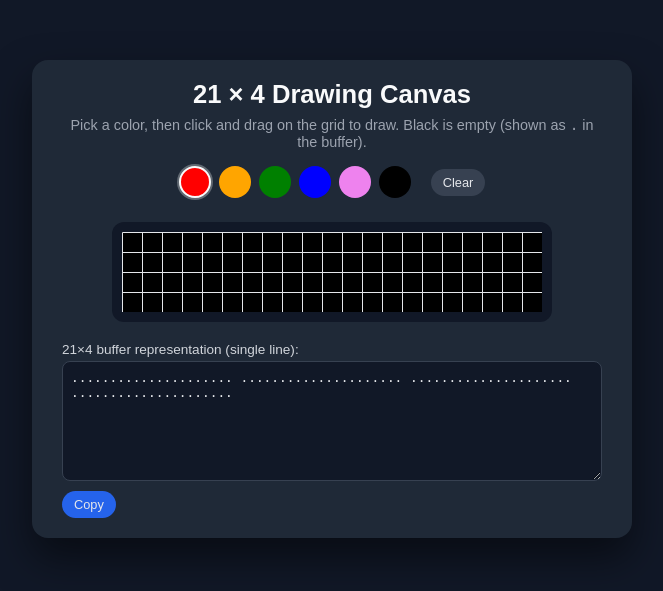
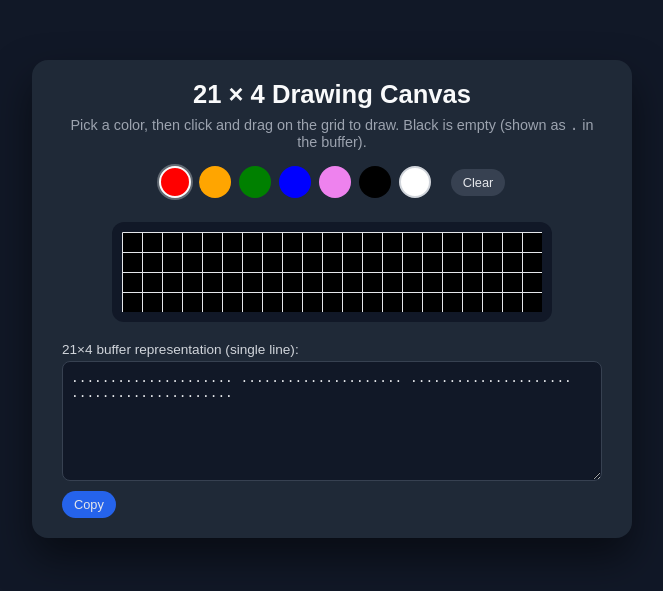
Before and after one commit to anonMous3/dggVestaboard.github.io, a plain HTML site: page index.html in a window 1280 px wide. Shown: the part 101-692 px from the top of the page, without its empty margins (308-971 px from the left). Drawn offline with Linux system fonts and the light colour scheme.

Commit message:
added white button

```diff
--- a/index.html
+++ b/index.html
@@ -80,6 +80,11 @@
     .color-btn[data-color="black"] {
       background: black;
     }
+    .color-btn[data-color="white"] {
+        background: white;
+        border: 2px solid #d1d5db; /* slight border so it doesn't disappear */
+    }
+
 
     .color-btn.active {
       border-color: #f9fafb;
@@ -175,6 +180,8 @@
       <button class="color-btn" data-color="blue" title="Blue"></button>
       <button class="color-btn" data-color="violet" title="Violet"></button>
       <button class="color-btn" data-color="black" title="Black"></button>
+      <button class="color-btn" data-color="white" title="White"></button>
+
 
       <button id="clearBtn" type="button">Clear</button>
     </div>
```
